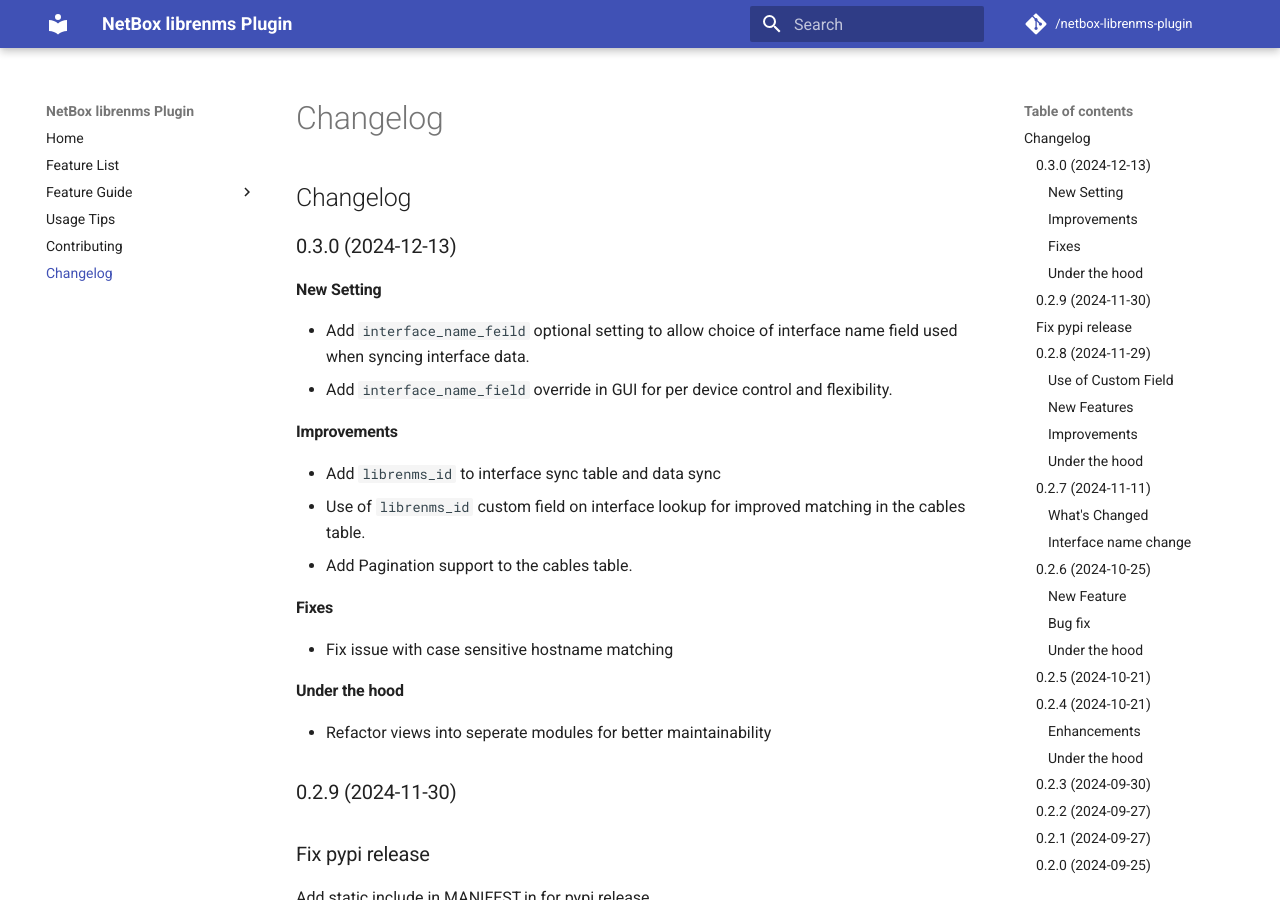
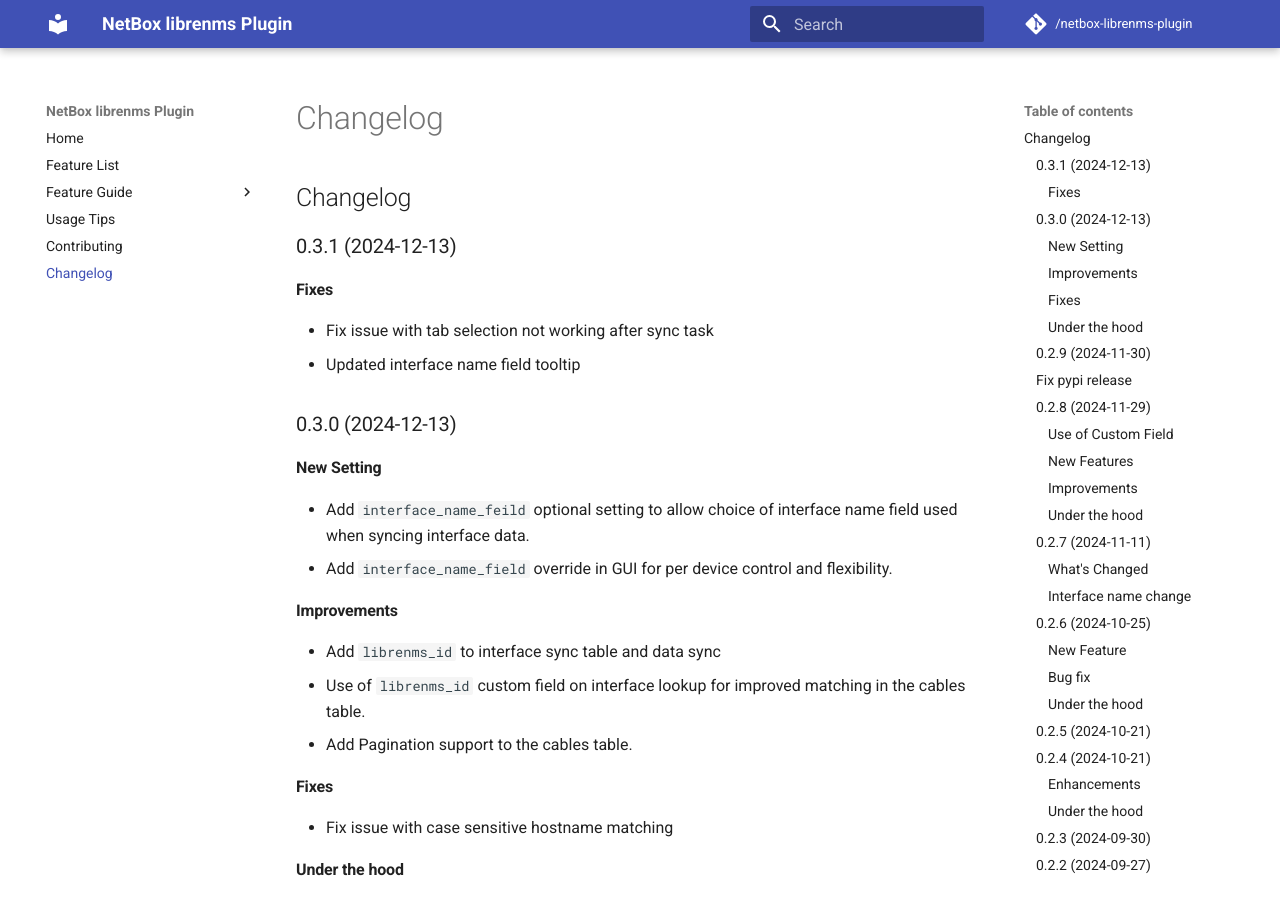
Before and after one commit to bonzo81/netbox-librenms-plugin, an MkDocs documentation site: the page built from docs/changelog.md, in a window 1280 px wide and 900 px high. Built offline with MkDocs 1.6.1 and Material for MkDocs 9.7.7, drawn with Linux system fonts in a browser that asks for light colours; comment, search, counter and statistics services are not loaded.

Commit message:
Bump version to 0.3.1

```diff
--- a/docs/changelog.md
+++ b/docs/changelog.md
@@ -1,4 +1,10 @@
 # Changelog
+
+## 0.3.1 (2024-12-13)
+
+### Fixes
+* Fix issue with tab selection not working after sync task
+* Updated interface name field tooltip
 
 ## 0.3.0 (2024-12-13)
 
--- a/netbox_librenms_plugin/__init__.py
+++ b/netbox_librenms_plugin/__init__.py
@@ -1,7 +1,7 @@
 from netbox.plugins import PluginConfig
 
 __author__ = "Andy Norwood"
-__version__ = "0.3.0"
+__version__ = "0.3.1"
 
 
 class LibreNMSSyncConfig(PluginConfig):
--- a/pyproject.toml
+++ b/pyproject.toml
@@ -7,7 +7,7 @@ build-backend = "setuptools.build_meta"
 
 [project]
 name =  "netbox-librenms-plugin"
-version = "0.3.0"
+version = "0.3.1"
 authors = [
     {name = "Andy Norwood"},
 ]
```
